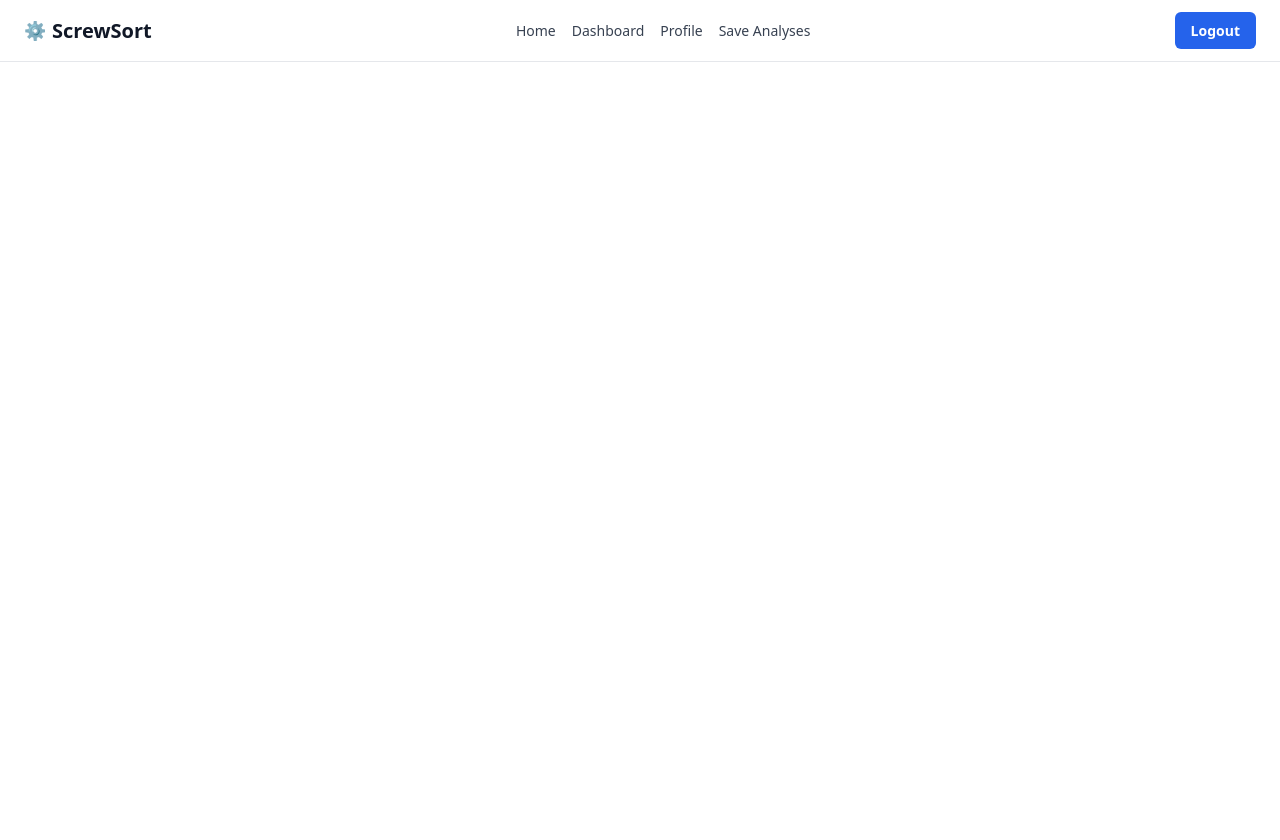
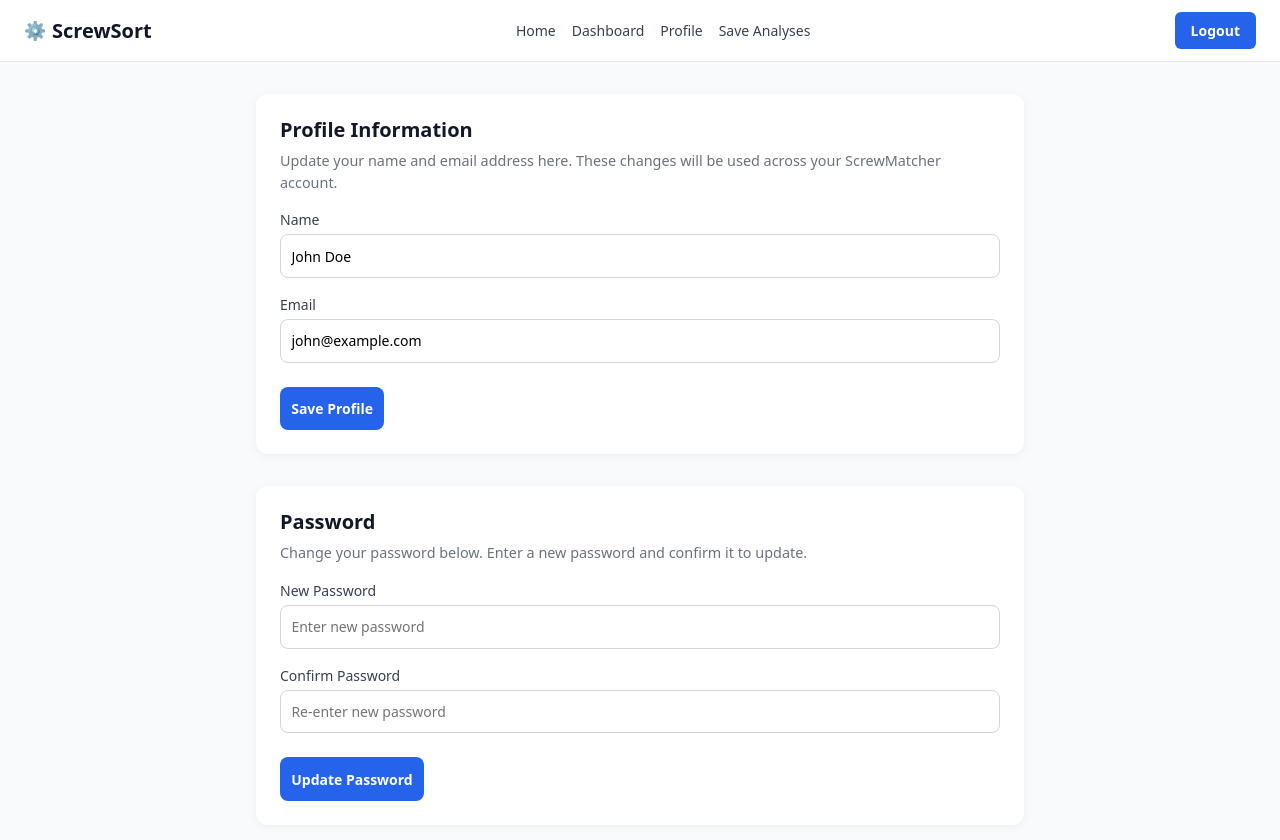
Before and after one commit to S1ngularty/ITPE1_Project, a React (Vite) app in the folder frontend/: page /profile in a window 1280 px wide. Shown: the top 840 px of the page. Before the commit the page ends 800 px from the top, so only its background shows below. Built offline with nearby package versions, Linux system fonts and the light colour scheme; no server answers; sample sign-in values are in the browser's storage.

Commit message:
fetch profile

```diff
--- a/frontend/src/App.jsx
+++ b/frontend/src/App.jsx
@@ -10,6 +10,7 @@ import UploadPage from "./pages/UploadPage";
 import PrivateRoute from "./PrivateRoute";
 import Home from "./pages/Home";
 import SavedAnalyses from "./pages/savedAnalysesPage";
+import Profile from "./pages/Profle";
 
 function App() {
   const [count, setCount] = useState(0);
@@ -29,11 +30,19 @@ function App() {
               </PrivateRoute>
             }
           ></Route>
-           <Route
+          <Route
             path="/save-analyses"
             element={
               <PrivateRoute redirectedTo={"/login"}>
                 <SavedAnalyses></SavedAnalyses>
+              </PrivateRoute>
+            }
+          ></Route>
+          <Route
+            path="/profile"
+            element={
+              <PrivateRoute redirectedTo={"/login"}>
+                <Profile></Profile>
               </PrivateRoute>
             }
           ></Route>
--- a/frontend/src/components/layouts/Navbar.jsx
+++ b/frontend/src/components/layouts/Navbar.jsx
@@ -23,7 +23,7 @@ function Navbar() {
         <Link to="#" className="navbar-link">
           Dashboard
         </Link>
-        <Link to="#" className="navbar-link">
+        <Link to="/profile" className="navbar-link">
           Profile
         </Link>
         <Link to="/save-analyses" className="navbar-link">
--- /dev/null
+++ b/frontend/src/pages/Profle.jsx
@@ -0,0 +1,137 @@
+import React, { useState, useEffect } from "react";
+import { useNavigate } from "react-router-dom";
+import "../styles/pages/Profile.css";
+
+import axios from "axios";
+import { getToken } from "../utils/authUtil";
+
+function Profile() {
+  const navigate = useNavigate();
+
+  // Placeholder user data
+  const [formData, setFormData] = useState({
+    name: "John Doe",
+    email: "john@example.com",
+    password: "",
+    confirmPassword: "",
+  });
+
+  function fetchProfile() {
+    axios
+      .get(`${import.meta.env.VITE_APP_API}api/v1/user`, {
+        headers: {
+          Authorization: `Bearer ${getToken()}`,
+        },
+      })
+      .then((response) => {
+        setFormData(response.data.result);
+      })
+      .catch((error) => {
+        console.log(error);
+      });
+  }
+
+  useEffect(() => {
+    fetchProfile();
+  }, []);
+//    useEffect(() => {
+//     console.log(formData)
+//   }, [formData]);
+
+
+  const [message, setMessage] = useState("");
+
+  function inputHandler(field, e) {
+    setFormData({ ...formData, [field]: e.target.value });
+    setMessage("");
+  }
+
+  function handleSaveProfile(e) {
+    e.preventDefault();
+    setMessage("Profile info updated successfully (placeholder).");
+  }
+
+  function handleSavePassword(e) {
+    e.preventDefault();
+    if (formData.password !== formData.confirmPassword) {
+      setMessage("Passwords do not match.");
+      return;
+    }
+    setMessage("Password updated successfully (placeholder).");
+  }
+
+  return (
+    <div className="profile-page">
+      {/* Main */}
+      <main className="profile-main">
+        {/* Profile Info Section */}
+        <section className="profile-section">
+          <h2>Profile Information</h2>
+          <p className="section-desc">
+            Update your name and email address here. These changes will be used
+            across your ScrewMatcher account.
+          </p>
+          <form onSubmit={handleSaveProfile} className="section-form">
+            <label>
+              Name
+              <input
+                type="text"
+                value={formData.name}
+                onChange={(e) => inputHandler("name", e)}
+              />
+            </label>
+
+            <label>
+              Email
+              <input
+                type="email"
+                value={formData.email}
+                onChange={(e) => inputHandler("email", e)}
+              />
+            </label>
+
+            <button type="submit" className="save-btn">
+              Save Profile
+            </button>
+          </form>
+        </section>
+
+        {/* Password Section */}
+        <section className="profile-section">
+          <h2>Password</h2>
+          <p className="section-desc">
+            Change your password below. Enter a new password and confirm it to
+            update.
+          </p>
+          <form onSubmit={handleSavePassword} className="section-form">
+            <label>
+              New Password
+              <input
+                type="password"
+                onChange={(e) => inputHandler("password", e)}
+                placeholder="Enter new password"
+              />
+            </label>
+
+            <label>
+              Confirm Password
+              <input
+                type="password"
+                onChange={(e) => inputHandler("confirmPassword", e)}
+                placeholder="Re-enter new password"
+              />
+            </label>
+
+            <button type="submit" className="save-btn">
+              Update Password
+            </button>
+          </form>
+        </section>
+
+        {message && <div className="profile-message">{message}</div>}
+      </main>
+    </div>
+  );
+}
+
+export default Profile;
--- /dev/null
+++ b/frontend/src/styles/pages/Profile.css
@@ -0,0 +1,136 @@
+/* Page */
+.profile-page {
+  min-height: 100vh;
+  background: #f9fafb;
+  display: flex;
+  flex-direction: column;
+}
+
+/* Navbar */
+.navbar {
+  background: #fff;
+  border-bottom: 1px solid #e5e7eb;
+  padding: 0.75rem 1.5rem;
+  display: flex;
+  justify-content: space-between;
+  align-items: center;
+}
+
+.navbar-logo {
+  font-weight: 700;
+  font-size: 1.25rem;
+  color: #111827;
+}
+
+.navbar-links {
+  display: flex;
+  gap: 1rem;
+}
+
+.navbar-links button {
+  background: none;
+  border: none;
+  font-size: 14px;
+  font-weight: 500;
+  color: #374151;
+  cursor: pointer;
+  transition: color 0.2s ease;
+}
+
+.navbar-links button:hover {
+  color: #2563eb;
+}
+
+.navbar-links .active {
+  color: #2563eb;
+  font-weight: 600;
+}
+
+/* Main */
+.profile-main {
+  flex: 1;
+  padding: 2rem 1rem;
+  max-width: 800px;
+  margin: 0 auto;
+  display: flex;
+  flex-direction: column;
+  gap: 2rem;
+}
+
+/* Sections */
+.profile-section {
+  background: #fff;
+  padding: 1.5rem;
+  border-radius: 12px;
+  box-shadow: 0 2px 8px rgba(0, 0, 0, 0.05);
+}
+
+.profile-section h2 {
+  font-size: 1.25rem;
+  font-weight: 600;
+  color: #111827;
+  margin-bottom: 0.5rem;
+}
+
+.section-desc {
+  font-size: 0.9rem;
+  color: #6b7280;
+  margin-bottom: 1rem;
+}
+
+/* Form */
+.section-form {
+  display: flex;
+  flex-direction: column;
+  gap: 1rem;
+}
+
+.section-form label {
+  display: flex;
+  flex-direction: column;
+  font-size: 14px;
+  font-weight: 500;
+  color: #374151;
+}
+
+.section-form input {
+  margin-top: 0.25rem;
+  padding: 0.65rem;
+  border: 1px solid #d1d5db;
+  border-radius: 8px;
+  font-size: 14px;
+  outline: none;
+  transition: border 0.2s, box-shadow 0.2s;
+}
+
+.section-form input:focus {
+  border-color: #2563eb;
+  box-shadow: 0 0 0 3px rgba(37, 99, 235, 0.15);
+}
+
+/* Save button */
+.save-btn {
+  margin-top: 0.5rem;
+  padding: 0.7rem;
+  border: none;
+  border-radius: 8px;
+  background: #2563eb;
+  color: white;
+  font-weight: 600;
+  font-size: 14px;
+  cursor: pointer;
+  transition: background 0.3s ease;
+  align-self: flex-start;
+}
+
+.save-btn:hover {
+  background: #1e40af;
+}
+
+/* Message */
+.profile-message {
+  margin-top: 1rem;
+  font-size: 14px;
+  text-align: center;
+  color: #2563eb;
+}
```
